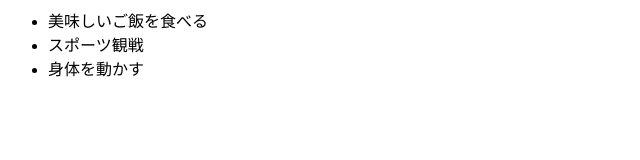
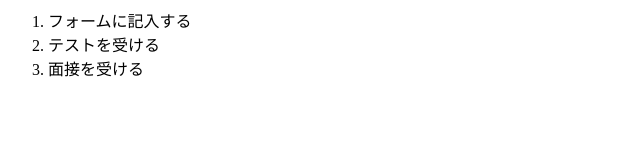
Before and after one commit to Atsuya022/practice, a plain HTML site: page index.html in a window 1280 px wide. Shown: the whole page, without its empty margins (0-640 px from the left). Drawn offline with Linux system fonts and the light colour scheme.

Commit message:
[Update] ol,liタグ

```diff
--- a/index.html
+++ b/index.html
@@ -1,5 +1,5 @@
-<ul>
-  <li>美味しいご飯を食べる</li>
-  <li>スポーツ観戦</li>
-  <li>身体を動かす</li>
-</ul>
+<ol>
+  <li>フォームに記入する</li>
+  <li>テストを受ける</li>
+  <li>面接を受ける</li>
+</ol>
```
